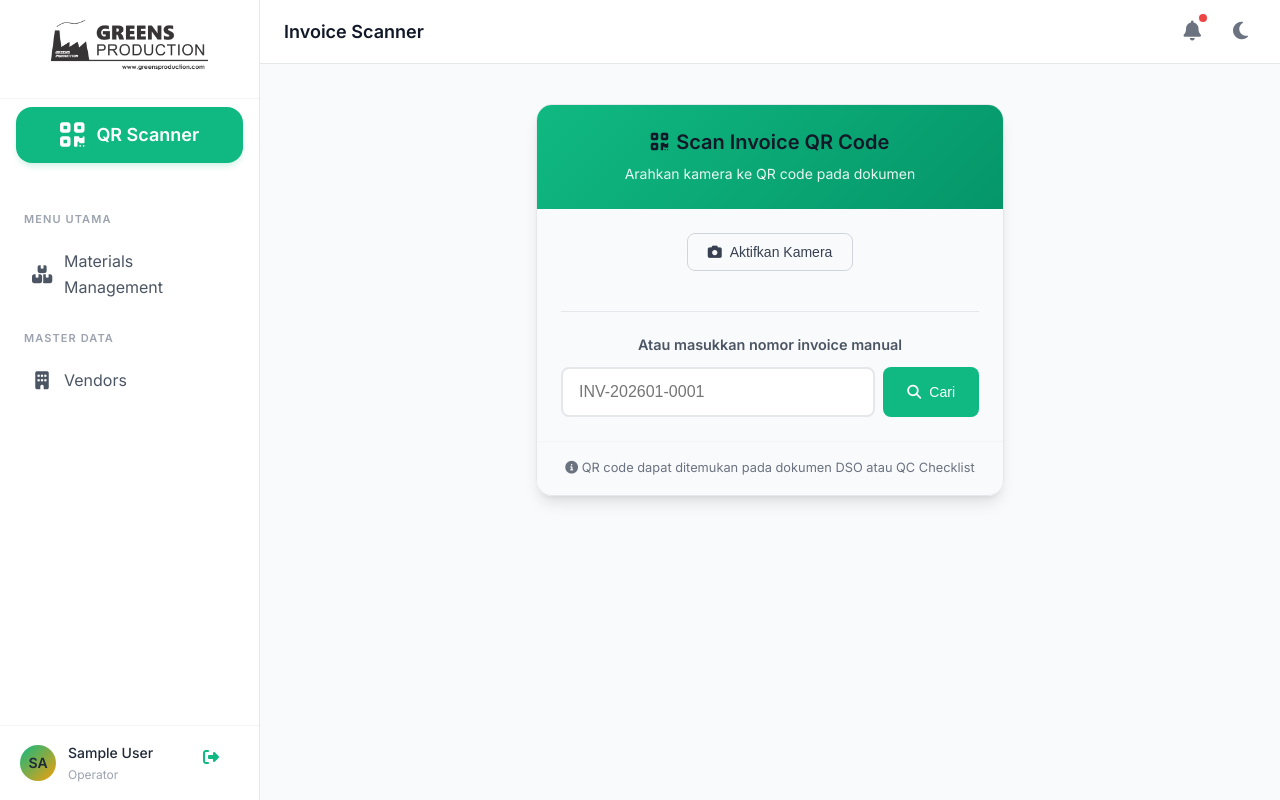
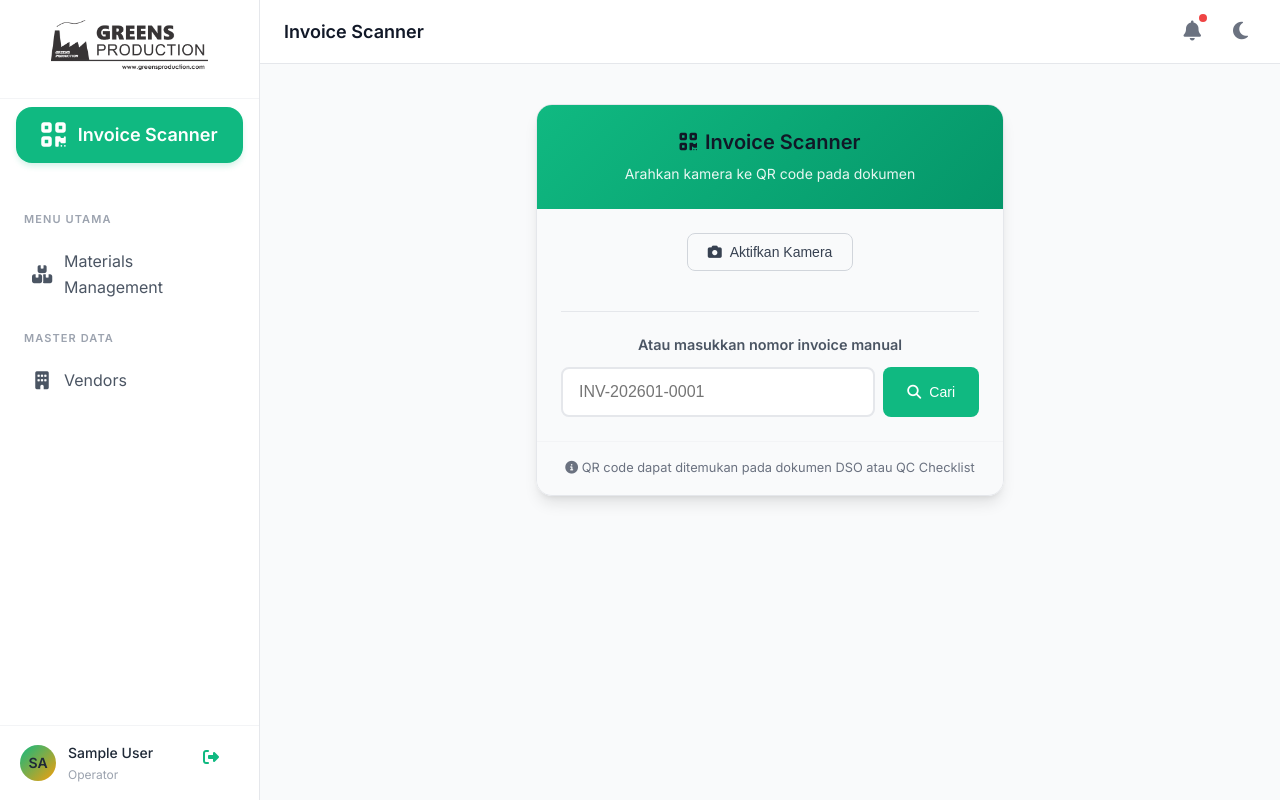
Before and after one commit to drwijaya/green-productions, a Flask app: page /scan in a window 1280 px wide. Run offline with Flask 3, Linux system fonts and the light colour scheme; the visitor is signed in with stand-in values (Sample User, id 1); some libraries are stand-ins or nearby versions.

Commit message:
feat: rename QR Scanner to Invoice Scanner

```diff
--- a/app/templates/base.html
+++ b/app/templates/base.html
@@ -38,7 +38,7 @@
             <div class="nav-qr-scanner">
                 <a href="{{ url_for('views.scanner') }}" class="btn-qr-scanner">
                     <i class="fas fa-qrcode"></i>
-                    <span>QR Scanner</span>
+                    <span>Invoice Scanner</span>
                 </a>
             </div>
 
--- a/app/templates/scan/index.html
+++ b/app/templates/scan/index.html
@@ -1,6 +1,6 @@
 {% extends "base.html" %}
 
-{% block title %}Scan Invoice{% endblock %}
+{% block title %}Invoice Scanner{% endblock %}
 {% block page_title %}Invoice Scanner{% endblock %}
 
 {% block content %}
@@ -161,7 +161,7 @@
 <div class="scanner-container">
     <div class="scanner-card">
         <div class="scanner-header">
-            <h2><i class="fas fa-qrcode"></i> Scan Invoice QR Code</h2>
+            <h2><i class="fas fa-qrcode"></i> Invoice Scanner</h2>
             <p>Arahkan kamera ke QR code pada dokumen</p>
         </div>
 
```
